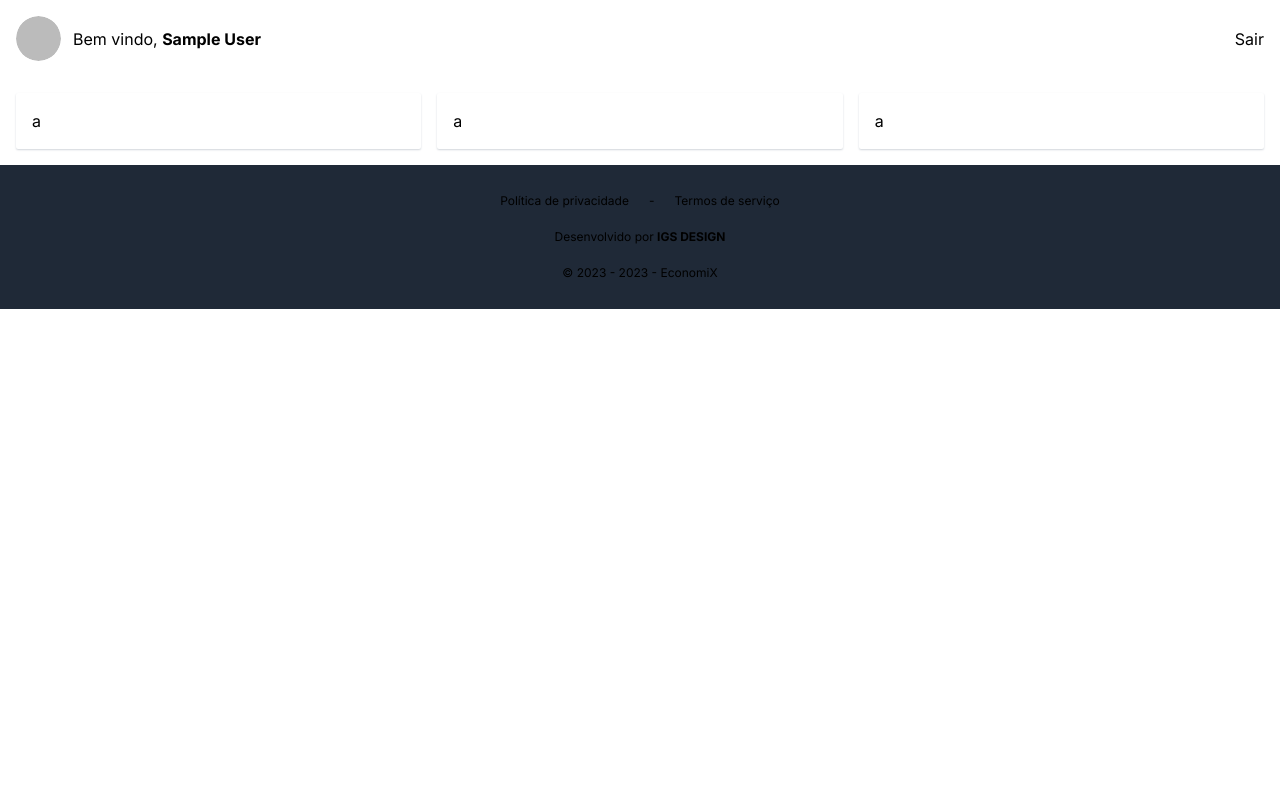
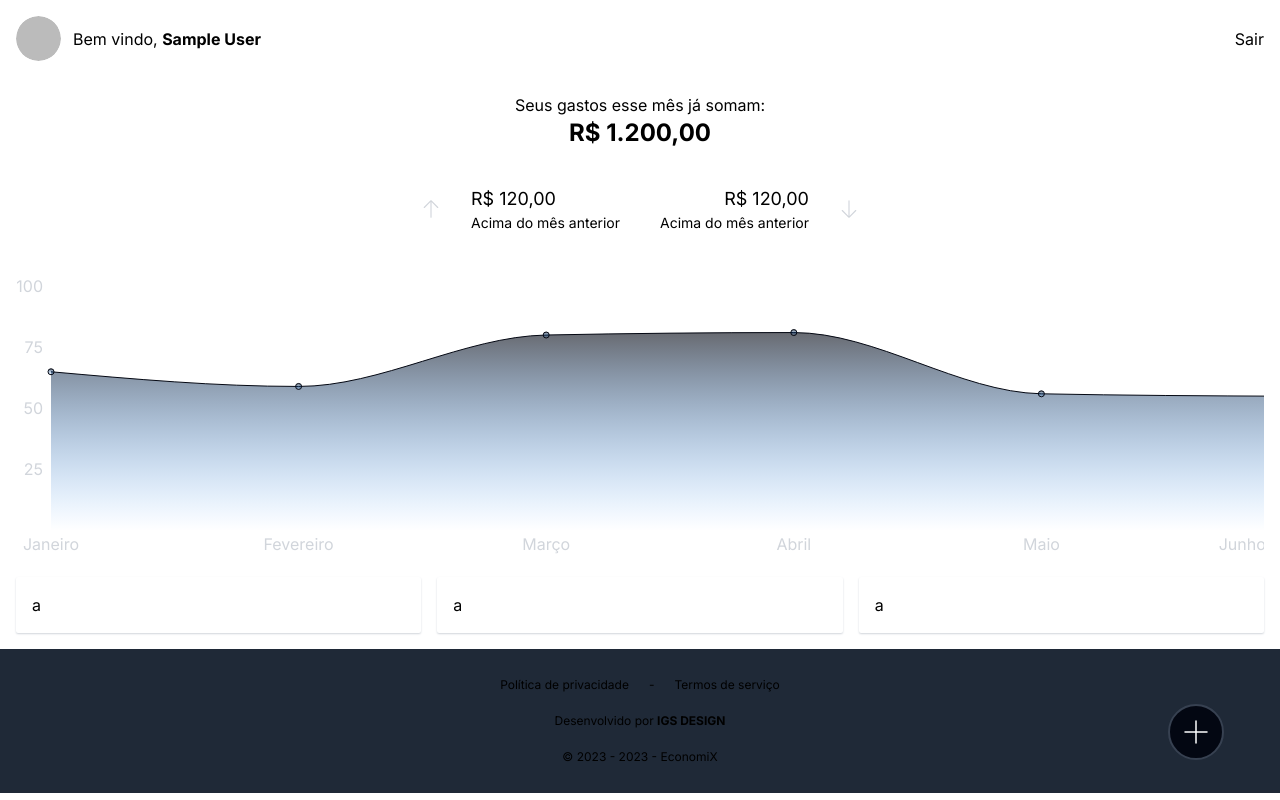
Before and after one commit to igorssc/economix, a Next.js app: page /dashboard in a window 1280 px wide. Built offline with nearby package versions, Linux system fonts and the light colour scheme; no server answers; sample sign-in values are in the browser's storage.

Commit message:
feat: Adding Charts to the Dashboard Page

```diff
--- a/package.json
+++ b/package.json
@@ -12,12 +12,15 @@
     "@phosphor-icons/react": "^2.0.9",
     "@radix-ui/react-avatar": "^1.0.3",
     "autoprefixer": "10.4.14",
+    "chart.js": "^4.3.0",
     "clsx": "^1.2.1",
     "next": "13.4.4",
     "next-auth": "^4.22.1",
     "postcss": "8.4.24",
     "react": "18.2.0",
+    "react-chartjs-2": "^5.2.0",
     "react-dom": "18.2.0",
+    "recharts": "^2.6.2",
     "tailwindcss": "3.3.2"
   },
   "devDependencies": {
--- a/src/app/dashboard/layout.tsx
+++ b/src/app/dashboard/layout.tsx
@@ -1,3 +1,5 @@
+import { NewRegister } from "@/components/NewRegister";
+
 export const metadata = {
   title: "EconomiX - Dashboard",
 };
@@ -7,5 +9,10 @@ export default async function DashboardLayout({
 }: {
   children: React.ReactNode;
 }) {
-  return <>{children}</>;
+  return (
+    <>
+      {children}
+      <NewRegister />
+    </>
+  );
 }
--- a/src/app/dashboard/page.tsx
+++ b/src/app/dashboard/page.tsx
@@ -1,6 +1,9 @@
 "use client";
 import { Box } from "@/components/Box";
 import { Nav } from "@/components/Nav";
+import { SummarizedMonthlyExpensesIndex } from "@/components/SummarizedMonthlyExpensesIndex";
+import { MonthlyExpenses } from "@/components/monthlyExpenses";
+import { ArrowDown, ArrowUp } from "@phosphor-icons/react";
 import { useSession } from "next-auth/react";
 import { useRouter } from "next/navigation";
 
@@ -21,7 +24,29 @@ export default function Dashboard() {
     <>
       <Nav />
       <main className="max-w-[1280px] p-4">
-        <div className="grid grid-cols-3 gap-4">
+        <div className="flex flex-col gap-8 justify-center items-center">
+          <p className="text-center">
+            Seus gastos esse mês já somam:
+            <br />
+            <span className="font-bold text-2xl">R$ 1.200,00</span>
+          </p>
+
+          <div className="flex justify-center gap-10">
+            <SummarizedMonthlyExpensesIndex
+              title="R$ 120,00"
+              description="Acima do mês anterior"
+              _icon={ArrowUp}
+            />
+            <SummarizedMonthlyExpensesIndex
+              title="R$ 120,00"
+              description="Acima do mês anterior"
+              _icon={ArrowDown}
+              invert
+            />
+          </div>
+        </div>
+        <MonthlyExpenses />
+        <div className="grid grid-cols-3 gap-4 mt-4">
           <Box>a</Box>
           <Box>a</Box>
           <Box>a</Box>
--- a/src/app/layout.tsx
+++ b/src/app/layout.tsx
@@ -20,7 +20,7 @@ export default async function RootLayout({
     <html lang="pt-br">
       <AuthContext>
         <body
-          className={`${inter.className} bg-white dark:bg-gray-700 dark:text-gray-300`}
+          className={`${inter.className} bg-white dark:bg-gray-700 dark:text-gray-300 relative`}
         >
           {children}
           <Footer />
--- /dev/null
+++ b/src/components/NewRegister.tsx
@@ -0,0 +1,12 @@
+"use client";
+import { Plus } from "@phosphor-icons/react";
+
+export function NewRegister() {
+  return (
+    <>
+      <button className="fixed w-10 h-10 md:w-14 md:h-14 flex items-center justify-center z-50 cursor-pointer hover:scale-110 transition-all duration-300 right-3 bottom-2 md:right-7 md:bottom-5 lg:right-14 lg:bottom-10 bg-gray-950 rounded-full border-gray-700 border-2">
+        <Plus size={32} color="#ffffff" weight="light" />
+      </button>
+    </>
+  );
+}
--- /dev/null
+++ b/src/components/SummarizedMonthlyExpensesIndex.tsx
@@ -0,0 +1,41 @@
+"use client";
+import { Icon } from "@phosphor-icons/react";
+import clsx from "clsx";
+
+interface SummarizedMonthlyExpensesIndexProps {
+  invert?: boolean;
+  title: string;
+  description?: string;
+  _icon: Icon;
+}
+
+export function SummarizedMonthlyExpensesIndex({
+  invert = false,
+  title,
+  description,
+  _icon,
+}: SummarizedMonthlyExpensesIndexProps) {
+  return (
+    <>
+      <div className="flex max-md:flex-col gap-3 items-center max-md:text-center">
+        <_icon
+          color="#d1d5db"
+          weight="light"
+          className={clsx(
+            "dark:bg-gray-950 p-2 md:p-4 rounded-full w-8 h-8 md:w-14 md:h-14",
+            invert && "md:order-2"
+          )}
+        />
+        <p className={clsx("text-sm", invert && "md:text-right md:order-1")}>
+          <span className="md:text-lg">{title}</span>
+          {description && (
+            <>
+              <br />
+              <span className="max-md:text-xs">{description}</span>
+            </>
+          )}
+        </p>
+      </div>
+    </>
+  );
+}
--- /dev/null
+++ b/src/components/monthlyExpenses.tsx
@@ -0,0 +1,67 @@
+import {
+  Area,
+  AreaChart,
+  ResponsiveContainer,
+  Tooltip,
+  XAxis,
+  YAxis,
+} from "recharts";
+
+export function MonthlyExpenses() {
+  const data = [
+    { name: "Janeiro", value: 65 },
+    { name: "Fevereiro", value: 59 },
+    { name: "Março", value: 80 },
+    { name: "Abril", value: 81 },
+    { name: "Maio", value: 56 },
+    { name: "Junho", value: 55 },
+  ];
+
+  const formatYAxisTick = (value: any, index: number) => {
+    if (index === 0) {
+      return "";
+    }
+    return value;
+  };
+
+  const renderTooltipContent = (data: any) => {
+    if (data.payload && data.payload.length > 0) {
+      const { value } = data.payload[0];
+      return <div>{value}</div>;
+    }
+    return null;
+  };
+
+  return (
+    <ResponsiveContainer width="100%" height={300} className="mt-6">
+      <AreaChart data={data} margin={{ left: -25, right: -25, top: 25 }}>
+        <XAxis
+          dataKey="name"
+          axisLine={{ display: "none" }}
+          tick={{ fill: "#d1d5db" }}
+          tickLine={{ display: "none" }}
+        />
+        <YAxis
+          tick={{ fill: "#d1d5db" }}
+          tickFormatter={formatYAxisTick}
+          axisLine={{ display: "none" }}
+          tickLine={{ display: "none" }}
+        />
+        <defs>
+          <linearGradient id="gradient" x1="0" y1="0" x2="0" y2="1">
+            <stop offset="0%" stopColor="#030712" />
+            <stop offset="100%" stopColor="rgba(0, 123, 255, 0)" />
+          </linearGradient>
+        </defs>
+        <Tooltip content={renderTooltipContent} />
+        <Area
+          type="monotone"
+          dataKey="value"
+          fill="url(#gradient)"
+          stroke="#030712"
+          dot
+        />
+      </AreaChart>
+    </ResponsiveContainer>
+  );
+}
```
Also changed, not shown: 1 other file (tests, documents, lock files or other folders).
